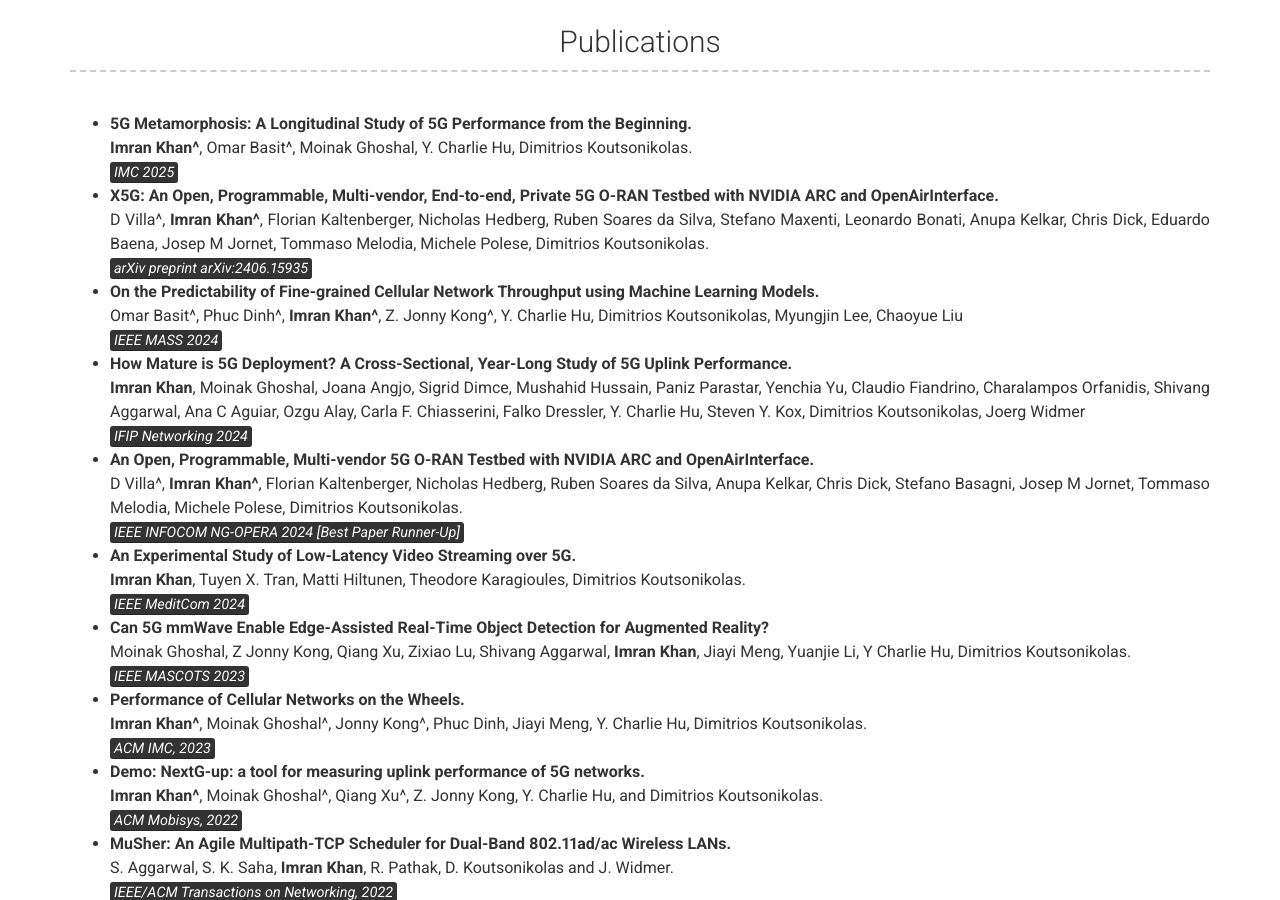
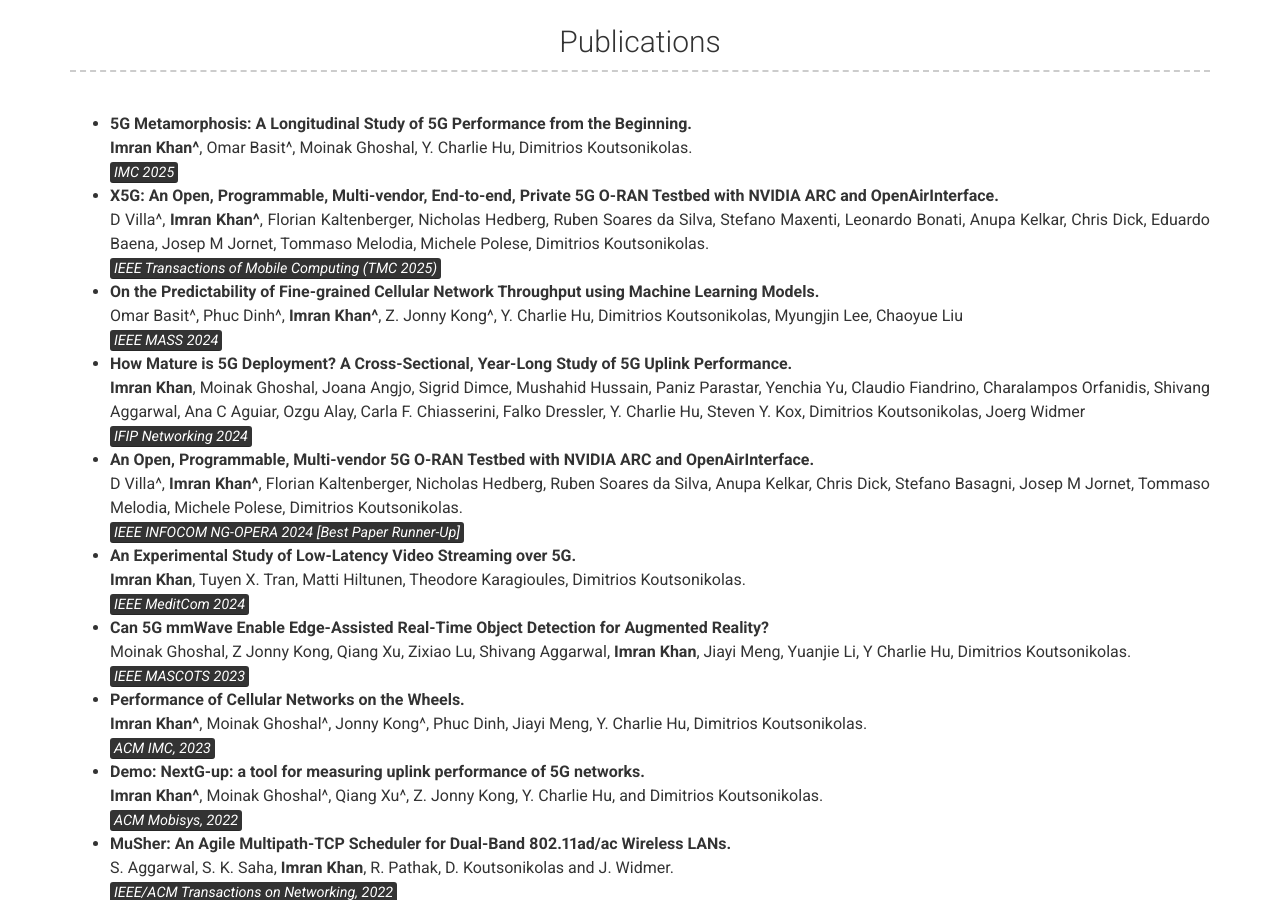
Before and after one commit to imranbuet63/imranbuet63.github.io, a Jekyll site: the page built from index.md, in a window 1280 px wide and 900 px high, scrolled down 528 px. Built offline with Jekyll 4.4.1, drawn with Linux system fonts in a browser that asks for light colours; nearby versions of some CDN libraries.

Commit message:
updating publications

```diff
--- a/_config.yml
+++ b/_config.yml
@@ -64,7 +64,7 @@ content:
         <br><em><mark>IMC 2025</mark></em>
       - <strong>X5G: An Open, Programmable, Multi-vendor, End-to-end, Private 5G O-RAN Testbed with NVIDIA ARC and OpenAirInterface.</strong>
         <br> D Villa^, __Imran Khan^__, Florian Kaltenberger, Nicholas Hedberg, Ruben Soares da Silva, Stefano Maxenti, Leonardo Bonati, Anupa Kelkar, Chris Dick, Eduardo Baena,  Josep M Jornet, Tommaso Melodia, Michele Polese, Dimitrios Koutsonikolas.
-        <br><em><mark>arXiv preprint arXiv:2406.15935</mark></em>
+        <br><em><mark>IEEE Transactions of Mobile Computing (TMC 2025)</mark></em>
       - <strong>On the Predictability of Fine-grained Cellular Network Throughput using Machine Learning Models.</strong>
         <br>Omar Basit^,  Phuc Dinh^,  __Imran Khan^__, Z. Jonny Kong^, Y. Charlie Hu, Dimitrios Koutsonikolas, Myungjin Lee, Chaoyue Liu
         <br><em><mark>IEEE MASS 2024</mark></em>
```
